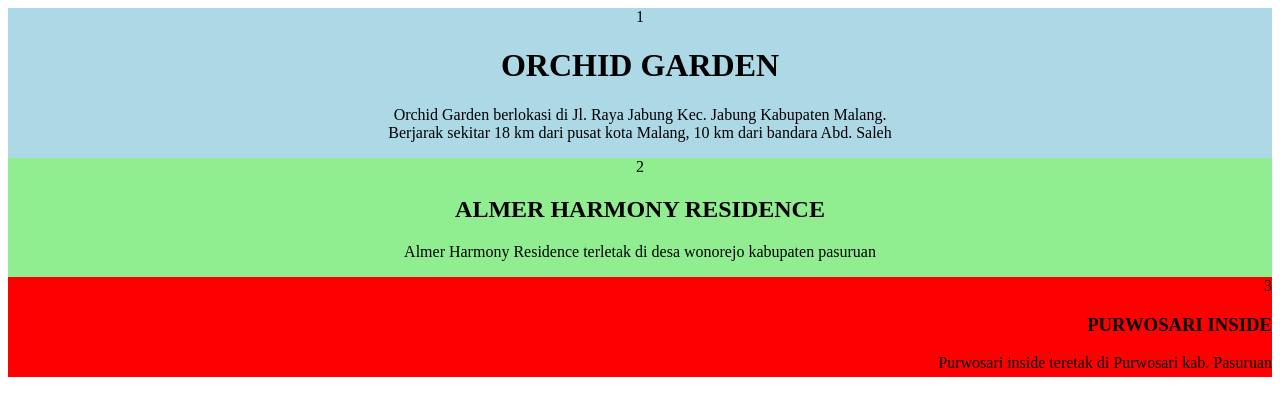
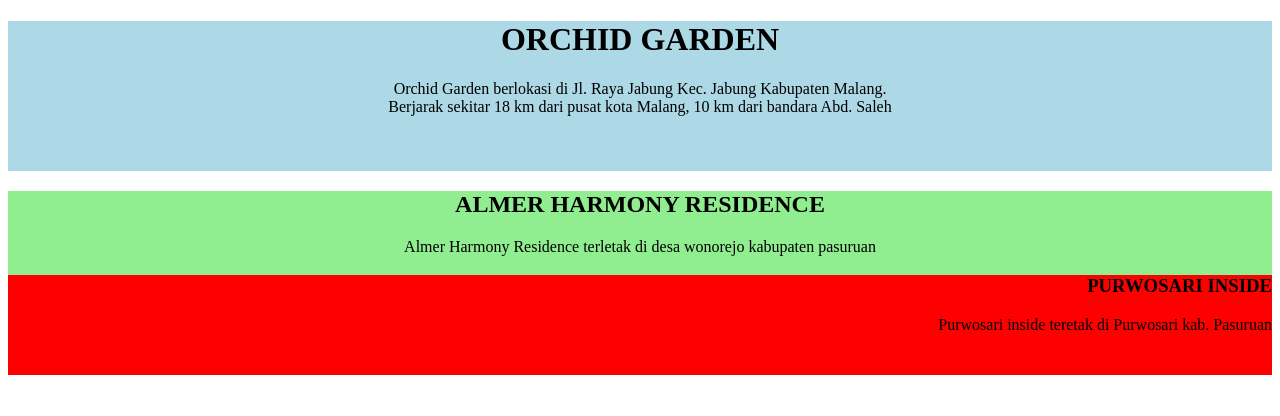
Before and after one commit to Rwicahyanti/rwicahyanti.github.io, a plain HTML site: page div.html in a window 1280 px wide. Drawn offline with Linux system fonts and the light colour scheme.

Commit message:
Update div.html

```diff
--- a/div.html
+++ b/div.html
@@ -9,15 +9,15 @@
   .p{font-size:20px:font-family:arial;background-color:yellow;}
 </style>
 </head>
-<div class="div1">1
+<div class="div1">
 <h1>ORCHID GARDEN</h1>
 <p class="p1">Orchid Garden berlokasi di Jl. Raya Jabung Kec. Jabung Kabupaten Malang.<br> Berjarak sekitar 18 km dari pusat kota Malang, 10 km dari bandara Abd. Saleh </p>
 </div>
-<div class="div2">2
+<div class="div2">
 <h2>ALMER HARMONY RESIDENCE</h2>
 <p>Almer Harmony Residence terletak di desa wonorejo kabupaten pasuruan</p>
 </div2>
-<div class="div3">3
+<div class="div3">
 <h3>PURWOSARI INSIDE</h3>
 <p>Purwosari inside teretak di Purwosari kab. Pasuruan</p>
 </div>
```
